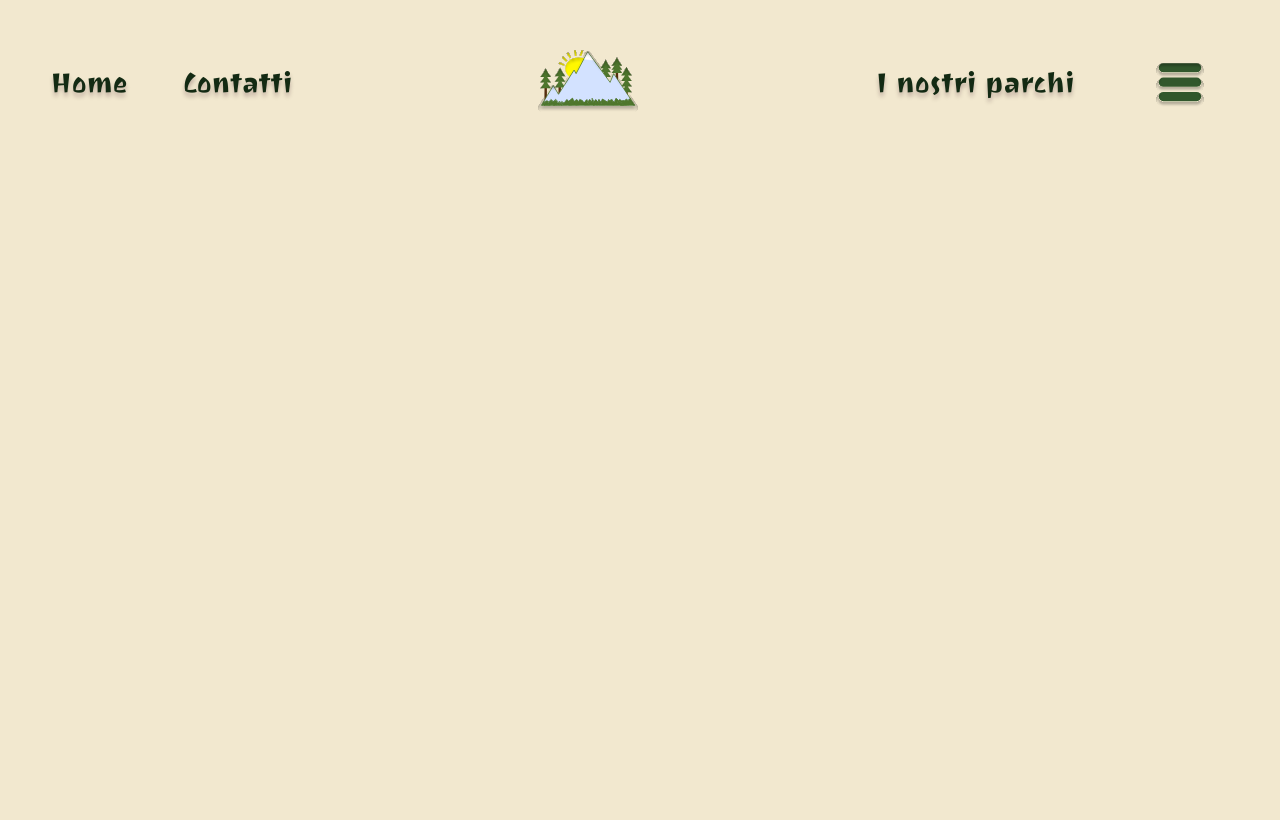
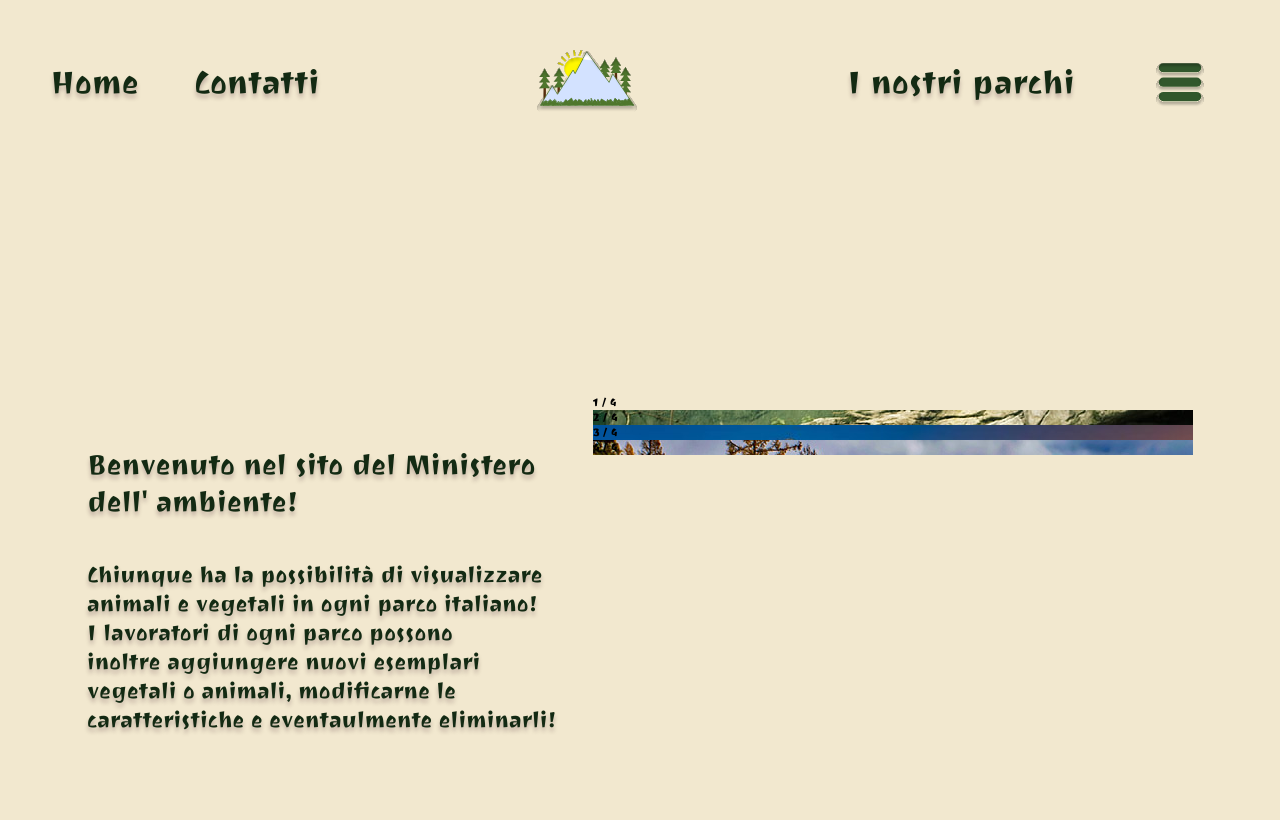
Before and after one commit to enry04/parco, a PHP site: page /src/main-page/main-page.php in a window 1280 px wide. Run offline with PHP 8.4, Linux system fonts and the light colour scheme.

Commit message:
init main container

```diff
--- a/src/common/css/page-style.css
+++ b/src/common/css/page-style.css
@@ -13,7 +13,7 @@ body {
 header,
 main,
 footer{
-  margin: 0 2%;
+  margin: 0 2% 250px;
 }
 
 h1,
@@ -29,7 +29,7 @@ a {
 }
 
 h3 {
-  font-size: 38px;
+  font-size: 32px;
 }
 
 h4 {
@@ -67,7 +67,7 @@ a:hover {
 }
 
 .logo-container {
-  background: url("../images/icon-logo.svg");
+  background: url("../images/icons/icon-logo.svg");
   background-position: center;
   background-repeat: no-repeat;
   background-size: contain;
@@ -76,11 +76,10 @@ a:hover {
 }
 
 .hamburger-container {
-  background: url("../images/icon-hamburger.svg");
+  background: url("../images/icons/icon-hamburger.svg");
   background-position: center;
   background-repeat: no-repeat;
   background-size: contain;
-  background-clip: content-box;
   width: 100px;
   height: 100px;
   cursor: pointer;
--- /dev/null
+++ b/src/main-page/css/main-page-style.css
@@ -0,0 +1,50 @@
+.main-container{
+    display: flex;
+    justify-content: space-evenly;
+    flex-direction: row;
+    align-items: center;
+}
+
+.text-container{
+    display: flex;
+    flex-direction: column;
+
+    gap: 40px;
+}
+
+.slide-container{
+    min-width: 600px;
+    min-height: 390px;
+}
+
+.slide-image-container{
+    background-position: center;
+    background-repeat: no-repeat;
+    background-size: cover;
+    width: 100%;
+    height: 100%;
+}
+
+.first{
+    background: url("../../common/images/slide-images/first-image.jfif");
+}
+
+.second{
+    background: url("../../common/images/slide-images/second-image.jpg");
+}
+
+.third{
+    background: url("../../common/images/slide-images/third-image.jpg");
+}
+
+.fourth{
+    background: url("../../common/images/slide-images/fourth-image.jpg");
+}
+
+.hide{
+    visibility: hidden;
+}
+
+.show{
+    visibility: visible;
+}
--- /dev/null
+++ b/src/main-page/js/main-page-view.js
@@ -0,0 +1,5 @@
+import SliderManager from "./slider-manager.js";
+
+const slideImagesParent = document.querySelector(".slide-container");
+const sliderManager = new SliderManager(slideImagesParent);
+sliderManager.init();
--- /dev/null
+++ b/src/main-page/js/slider-manager.js
@@ -0,0 +1,40 @@
+class SliderManager {
+
+    constructor(parentElement) {
+        this.rootElement = parentElement;
+        console.log(this.rootElement);
+        this.elements = {};
+        this.currentActive = 1;
+    }
+
+    init(){
+        this.initElements();
+        this.initEventListeners();
+    }
+
+    initElements(){
+     this.elements = {
+        images: this.rootElement.querySelectorAll(".slide-image-container"),
+     }
+     this.setDefaultActive();
+    }
+
+    initEventListeners(){
+
+    }
+
+    setDefaultActive(){
+        for(let i = 1; i < this.elements.images.length + 1; i++){
+            if(this.elements.images[i] == this.currentActive){
+                this.elements.images[i].classList.toggle("show", false);
+                this.elements.images[i].classList.toggle("hide", true);
+            }else {
+                this.elements.images[i].classList.toggle("show",true);
+                this.elements.images[i].classList.toggle("hide",false);
+            }
+        }
+    }
+
+}
+
+export default SliderManager;
--- a/src/main-page/main-page.php
+++ b/src/main-page/main-page.php
@@ -7,28 +7,58 @@
     <meta name="viewport" content="width=device-width, initial-scale=1.0">
     <title>Ministero dell' ambiente</title>
     <link rel="stylesheet" href="../common/css/page-style.css">
+    <link rel="stylesheet" href="./css/main-page-style.css">
 </head>
 
 <body>
     <header>
         <div class="header-container">
             <div class="left-header-container">
-                <h4>
+                <h3>
                     <a href="../main-page/main-page.php">Home</a>
-                </h4>
-                <h4>
+                </h3>
+                <h3>
                     <a href="../about-us-page/about-us-page.php">Contatti</a>
-                </h4>
+                </h3>
             </div>
             <div class="logo-container"></div>
             <div class="right-header-container">
-                <h4>
+                <h3>
                     <a href="../parks-page/parks-page.php"> I nostri parchi</a>
-                </h4>
+                </h3>
                 <div class="hamburger-container"></div>
             </div>
         </div>
     </header>
+    <main>
+        <div class="main-container">
+            <div class="text-container">
+                <h4>Benvenuto nel sito del Ministero <br>dell' ambiente! </h4>
+                <h5>Chiunque ha la possibilità di visualizzare<br>
+                    animali e vegetali in ogni parco italiano!<br>
+                    I lavoratori di ogni parco possono <br>
+                    inoltre aggiungere nuovi esemplari
+                    <br>vegetali o animali, modificarne le<br>
+                    caratteristiche e eventaulmente eliminarli!
+                </h5>
+            </div>
+            <div class="slide-container">
+                <div class="slide-image-container fade" id="1">
+                    <h6>1 / 4</h6>
+                </div>
+                <div class="slide-image-container second fade" id="2">
+                    <h6>2 / 4</h6>
+                </div>
+                <div class="slide-image-container third fade" id="3">
+                    <h6>3 / 4</h6>
+                </div>
+                <div class="slide-image-container fourth fade" id="4">
+                    <h6>4 / 4</h6>
+                </div>
+            </div>
+        </div>
+    </main>
+    <script src="./js/main-page-view.js" type="module"></script>
 </body>
 
 </html>
```
Also changed, not shown: src/common/images/icons/icon-hamburger.svg (renamed from src/common/images/icon-hamburger.svg), src/common/images/icons/icon-logo.svg (renamed from src/common/images/icon-logo.svg), src/common/images/slide-images/first-image.jfif (added), src/common/images/slide-images/fourth-image.jpg (added), src/common/images/slide-images/second-image.jpg (added), src/common/images/slide-images/third-image.jpg (added).
